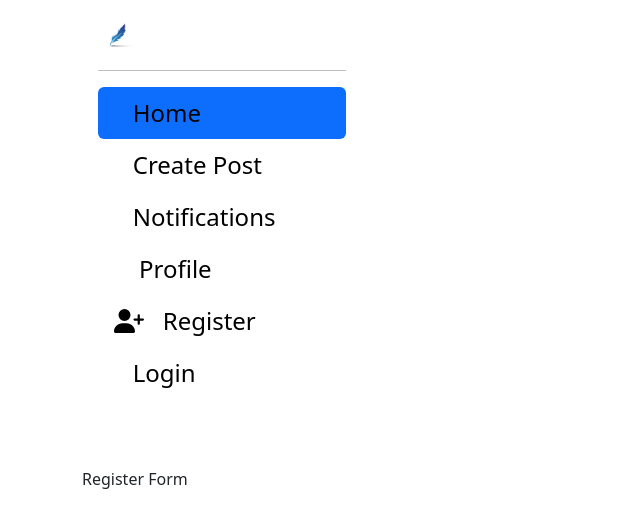
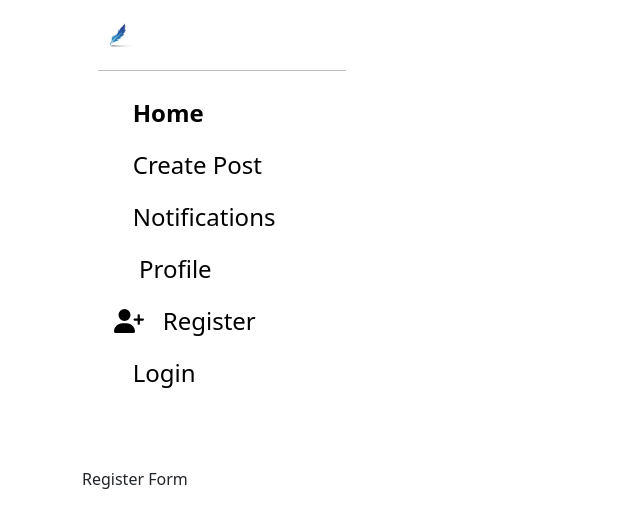
Before and after one commit to neekesh/frontend-publisher, a React (Create React App) app: page /register in a window 1280 px wide. Shown: the top 528 px of the page, without its empty margins (0-640 px from the left). Built offline with nearby package versions, Linux system fonts and the light colour scheme.

Commit message:
added active class css

```diff
--- a/src/root/navbar.css
+++ b/src/root/navbar.css
@@ -1,3 +1,8 @@
 .nav-link {
     color: black !important;
 }
+
+.active {
+    font-weight: 700  !important;
+    background-color: transparent  !important;
+}
```
